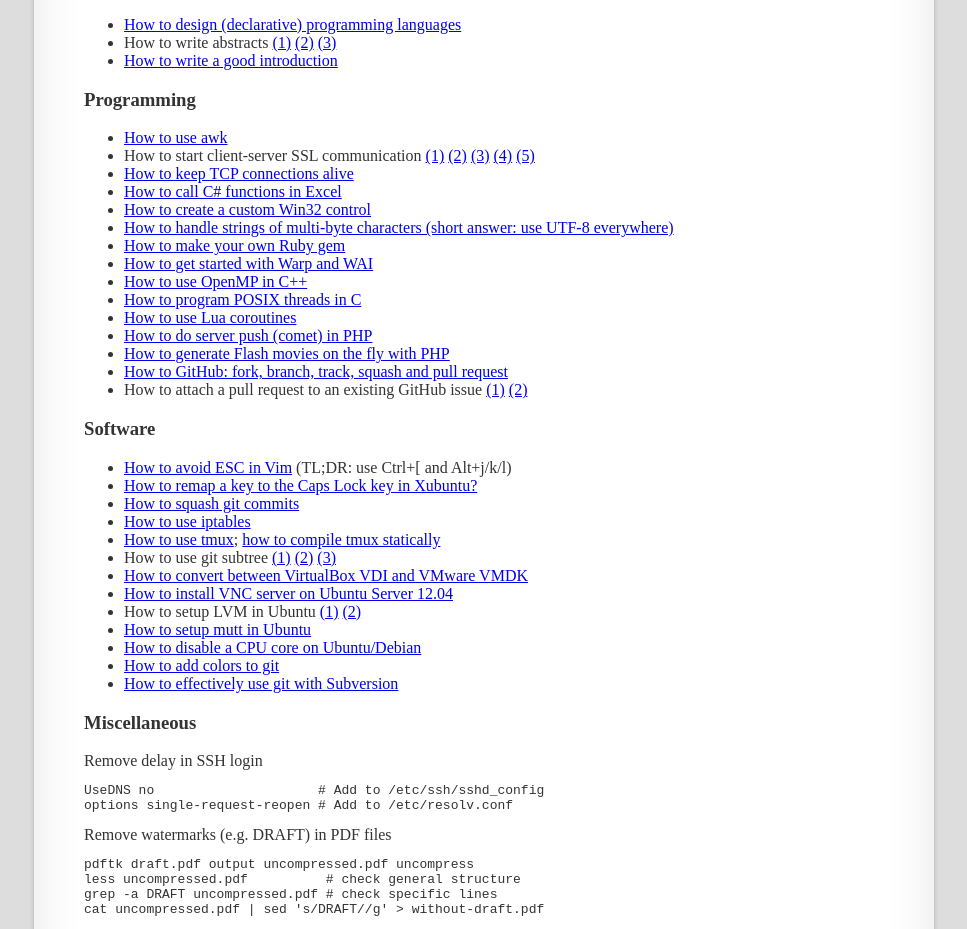
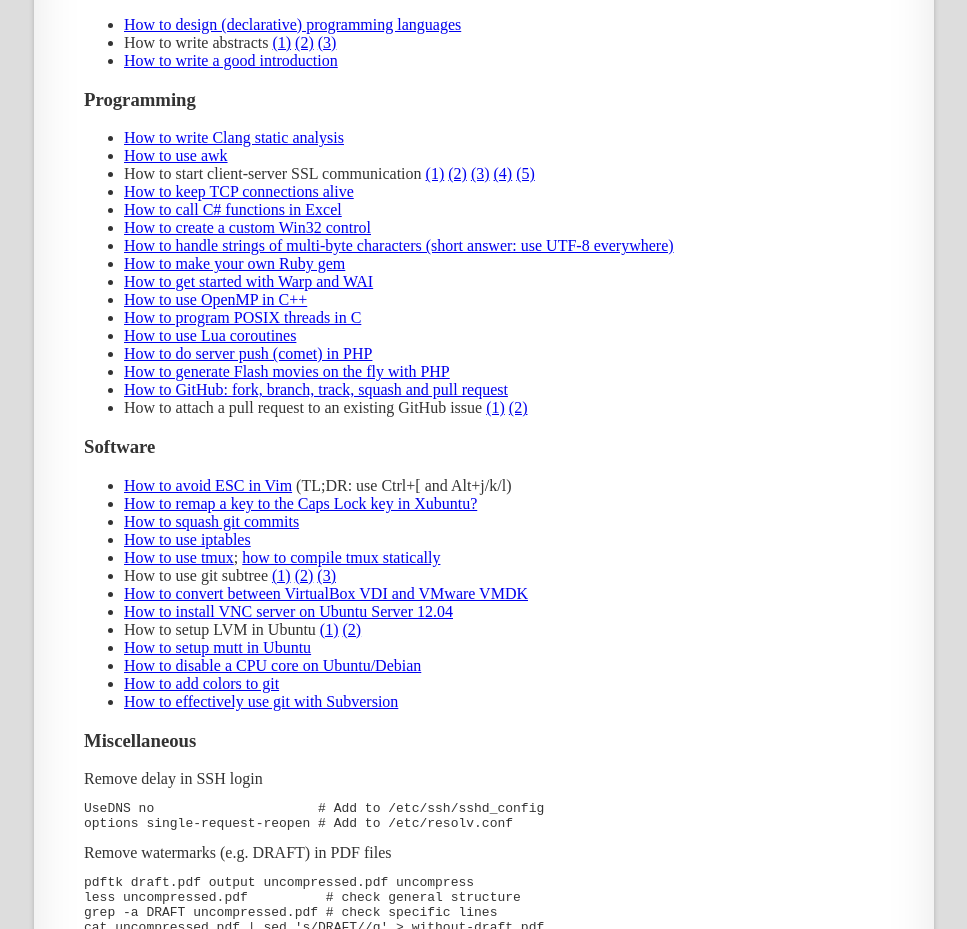
Before and after one commit to xjia1/stfairy.github.com, a plain HTML site: page index.html in a window 1280 px wide. Shown: the part 1947-2876 px from the top of the page, without its empty margins (156-1123 px from the left). Drawn offline with Linux system fonts and the light colour scheme.

Commit message:
Update index.html

```diff
--- a/index.html
+++ b/index.html
@@ -163,6 +163,7 @@
 
 <h3>Programming</h3>
 <ul>
+<li><a href="https://bbannier.github.io/blog/2015/05/02/Writing-a-basic-clang-static-analysis-check.html">How to write Clang static analysis</a></li>
 <li><a href="http://ferd.ca/awk-in-20-minutes.html">How to use awk</a></li>
 <li>How to start client-server SSL communication
   <a href="https://developer.android.com/training/articles/security-ssl.html">(1)</a>
```
